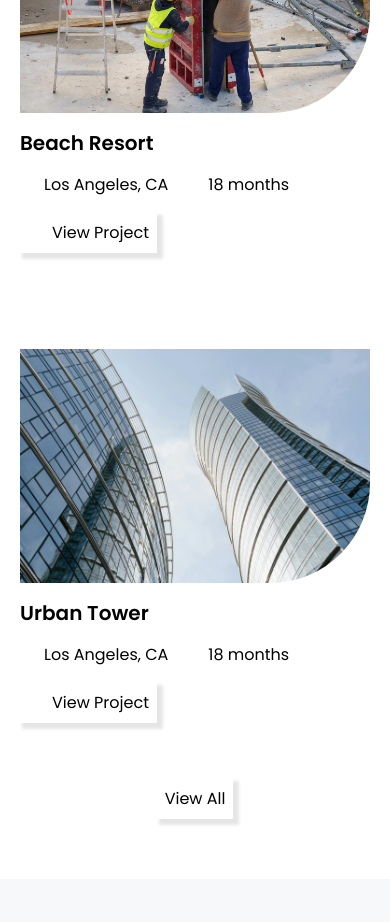
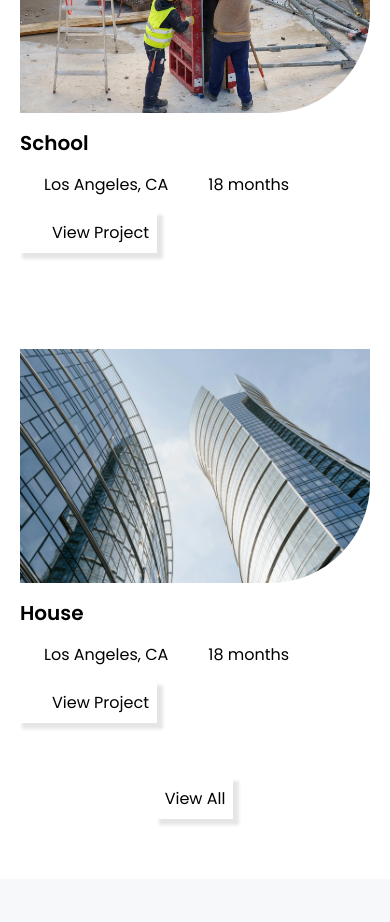
Before and after one commit to Daniel-rod99/SGKConstruction, a React (Vite) app: page / in a window 390 px wide. Shown: the part 4680-5602 px from the top of the page. Built offline with nearby package versions, Linux system fonts and the light colour scheme; some icons are missing.

Commit message:
Actualización del proyecto

```diff
--- a/src/App.tsx
+++ b/src/App.tsx
@@ -5,6 +5,7 @@ import Services from "./pages/Services";
 import Projects from "./pages/Projects";
 import Contact from "./pages/Contact";
 import ScrollToTop from "./components/ScrollToTop";
+import ProjectDetailPage from "./components/ProjectDetailPage";
 
 function App() {
   return (
@@ -16,6 +17,7 @@ function App() {
         <Route path="/services" element={<Services />} />
         <Route path="/projects" element={<Projects />} />
         <Route path="/contact" element={<Contact />} />
+        <Route path="/projects/:id" element={<ProjectDetailPage />} />
       </Routes>
     </>
   );
--- a/src/components/CustomButton.tsx
+++ b/src/components/CustomButton.tsx
@@ -1,19 +1,19 @@
 import { useNavigate } from "react-router-dom";
 import ArrowForwardIcon from "@mui/icons-material/ArrowForward";
 
-type RoutePaths = "/company-profile" | "/services" | "/projects" | "/contact";
-
 interface CustomButtonProps {
-  to?: RoutePaths; // Ahora opcional por si se usa solo como <button type="submit">
+  to?: string;
+  onClick?: () => void;
   children: string;
   className?: string;
   showArrow?: boolean;
   type?: "submit" | "button" | "reset";
-  disabled?: boolean; // ✅ CORRECTO
+  disabled?: boolean;
 }
 
 export default function CustomButton({
   to,
+  onClick,
   children,
   className,
   showArrow = false,
@@ -23,10 +23,12 @@ export default function CustomButton({
   const navigate = useNavigate();
 
   const DefaultButtonClass =
-    "shadow-[4px_4px_3px_2px_rgba(0,_0,_0,_0.1)] p-2 cursor-pointer transform transition duration-300 hover:scale-105 hover:text-[var(--color-secondary)] disabled:opacity-50 disabled:cursor-not-allowed";
+    "shadow-[4px_4px_3px_2px_rgba(0,_0,_0,_0.1)] p-2 cursor-pointer transform transition duration-300 hover:scale-105 hover:text-[var(--color-secondary)]";
 
   const handleClick = () => {
-    if (to && !disabled) {
+    if (onClick) {
+      onClick();
+    } else if (to) {
       navigate(to);
     }
   };
--- a/src/components/ProjectCard.tsx
+++ b/src/components/ProjectCard.tsx
@@ -1,6 +1,6 @@
+import { useNavigate } from "react-router-dom";
 import type { Project } from "../types/Project";
 import CustomImg from "./CustomImg";
-
 import FmdGoodOutlinedIcon from "@mui/icons-material/FmdGoodOutlined";
 import CalendarMonthOutlinedIcon from "@mui/icons-material/CalendarMonthOutlined";
 import CustomButton from "./CustomButton";
@@ -10,6 +10,8 @@ interface Props {
 }
 
 export default function ProjectCard({ project }: Props) {
+  const navigate = useNavigate();
+
   return (
     <div className="overflow-hidden">
       <CustomImg src={project.image} alt={project.title} />
@@ -31,7 +33,11 @@ export default function ProjectCard({ project }: Props) {
         </h3>
       </div>
       <div className="pb-4">
-        <CustomButton to="/services" showArrow>
+        <CustomButton
+          to="#"
+          onClick={() => navigate(`/projects/${project.id}`)}
+          showArrow
+        >
           View Project
         </CustomButton>
       </div>
--- /dev/null
+++ b/src/components/ProjectDetailPage.tsx
@@ -0,0 +1,85 @@
+import { useParams, useNavigate } from "react-router-dom";
+import { useState } from "react";
+import { projects } from "../data/projects";
+import Header from "../components/Header";
+import Footer from "../components/Footer";
+import ArrowBackIcon from "@mui/icons-material/ArrowBack";
+import ContactForm from "./ContactForm";
+
+export default function ProjectDetailPage() {
+  const { id } = useParams<{ id: string }>();
+  const navigate = useNavigate();
+  const project = projects.find((p) => p.id === Number(id));
+
+  const [activeImage, setActiveImage] = useState(project?.gallery[0] || "");
+
+  if (!project) {
+    return (
+      <>
+        <Header />
+        <div className="py-20 text-center">
+          <h1 className="text-3xl font-semibold">Project not found</h1>
+        </div>
+        <Footer />
+      </>
+    );
+  }
+
+  return (
+    <>
+      <Header />
+      <div className="py-20 px-5 md:px-10 max-w-[1600px] mx-auto">
+        {/* Botón Volver */}
+        <button
+          onClick={() => navigate(-1)}
+          className="mb-8 flex items-center gap-2 text-[var(--color-primary)] hover:text-[var(--color-secondary)] transition"
+        >
+          <ArrowBackIcon /> Back to Projects
+        </button>
+
+        {/* Info principal */}
+        <h1 className="text-4xl lg:text-6xl font-bold mb-6">{project.title}</h1>
+        <p className="text-lg text-gray-700 mb-4">{project.description}</p>
+        <p className="text-xl font-semibold mb-8">Price: {project.price}</p>
+
+        {/* Imagen principal con transición */}
+        <div className="mb-6 w-full h-[400px] md:h-[500px] lg:h-[700px] overflow-hidden rounded-lg shadow-lg">
+          <img
+            src={activeImage}
+            alt={project.title}
+            className="w-full h-full object-cover transition-opacity duration-500 ease-in-out"
+            key={activeImage} // fuerza la animación al cambiar
+          />
+        </div>
+
+        {/* Miniaturas - scroll horizontal si son muchas */}
+        <div className="flex gap-4 overflow-x-auto pb-4 mb-8">
+          {project.gallery.map((img, idx) => (
+            <img
+              key={idx}
+              src={img}
+              alt={`${project.title} ${idx + 1}`}
+              onClick={() => setActiveImage(img)}
+              className={`w-28 h-20 object-cover rounded-lg cursor-pointer border-2 flex-shrink-0 transition ${
+                img === activeImage
+                  ? "border-[var(--color-secondary)]"
+                  : "border-transparent"
+              }`}
+            />
+          ))}
+        </div>
+
+        {/* Características */}
+        <h2 className="text-2xl font-semibold mb-4">Key Features</h2>
+        <ul className="list-disc pl-6 space-y-2">
+          {project.features.map((feature, idx) => (
+            <li key={idx}>{feature}</li>
+          ))}
+        </ul>
+      </div>
+
+      <ContactForm />
+      <Footer />
+    </>
+  );
+}
--- a/src/data/projects.ts
+++ b/src/data/projects.ts
@@ -8,6 +8,16 @@ export const projects: Project[] = [
     position: "Los Angeles, CA",
     time: "18 months",
     category: "Residential",
+    price: "$2,500,000",
+    description:
+      "A modern luxury villa with open spaces, premium finishes, and breathtaking views of the ocean. Designed with energy efficiency and comfort in mind.",
+    gallery: ["/building.webp", "/tower.webp", "/villa3.webp"],
+    features: [
+      "5 bedrooms, 6 bathrooms",
+      "Infinity pool with ocean view",
+      "Solar panel system",
+      "Smart home automation",
+    ],
   },
   {
     id: 2,
@@ -16,86 +26,123 @@ export const projects: Project[] = [
     position: "Los Angeles, CA",
     time: "18 months",
     category: "Hospitality",
+    price: "$4,200,000",
+    description:
+      "State-of-the-art office space in the heart of the city, featuring modern design, flexible work areas, and eco-friendly construction.",
+    gallery: ["/office1.webp", "/office2.webp", "/office3.webp"],
+    features: [
+      "Open space workstations",
+      "Conference halls",
+      "Underground parking",
+      "LEED Gold Certification",
+    ],
   },
   {
     id: 3,
-    title: "Beach Resort",
+    title: "School",
     image: "/building.webp",
     position: "Los Angeles, CA",
     time: "18 months",
-    category: "Educational",
+    category: "Residential",
+    price: "$2,500,000",
+    description:
+      "A modern luxury villa with open spaces, premium finishes, and breathtaking views of the ocean. Designed with energy efficiency and comfort in mind.",
+    gallery: ["/villa1.webp", "/villa2.webp", "/villa3.webp"],
+    features: [
+      "5 bedrooms, 6 bathrooms",
+      "Infinity pool with ocean view",
+      "Solar panel system",
+      "Smart home automation",
+    ],
   },
   {
     id: 4,
-    title: "Urban Tower",
+    title: "House",
     image: "/tower.webp",
     position: "Los Angeles, CA",
     time: "18 months",
-    category: "Bussines",
+    category: "Hospitality",
+    price: "$4,200,000",
+    description:
+      "State-of-the-art office space in the heart of the city, featuring modern design, flexible work areas, and eco-friendly construction.",
+    gallery: ["/office1.webp", "/office2.webp", "/office3.webp"],
+    features: [
+      "Open space workstations",
+      "Conference halls",
+      "Underground parking",
+      "LEED Gold Certification",
+    ],
   },
   {
-    id: 1,
-    title: "Luxury Villa",
-    image: "/building.webp",
-    position: "Los Angeles, CA",
-    time: "18 months",
-    category: "Educational",
-  },
-  {
-    id: 2,
-    title: "Modern Office",
-    image: "/tower.webp",
-    position: "Los Angeles, CA",
-    time: "18 months",
-    category: "Residential",
-  },
-  {
-    id: 3,
-    title: "Beach Resort",
-    image: "/building.webp",
-    position: "Los Angeles, CA",
-    time: "18 months",
-    category: "Hospitality",
-  },
-  {
-    id: 4,
-    title: "Urban Tower",
-    image: "/tower.webp",
-    position: "Los Angeles, CA",
-    time: "18 months",
-    category: "Bussines",
-  },
-  {
-    id: 1,
+    id: 5,
     title: "Luxury Villa",
     image: "/building.webp",
     position: "Los Angeles, CA",
     time: "18 months",
     category: "Residential",
+    price: "$2,500,000",
+    description:
+      "A modern luxury villa with open spaces, premium finishes, and breathtaking views of the ocean. Designed with energy efficiency and comfort in mind.",
+    gallery: ["/building.webp", "/tower.webp", "/villa3.webp"],
+    features: [
+      "5 bedrooms, 6 bathrooms",
+      "Infinity pool with ocean view",
+      "Solar panel system",
+      "Smart home automation",
+    ],
   },
   {
-    id: 2,
+    id: 6,
     title: "Modern Office",
     image: "/tower.webp",
     position: "Los Angeles, CA",
     time: "18 months",
-    category: "Educational",
+    category: "Hospitality",
+    price: "$4,200,000",
+    description:
+      "State-of-the-art office space in the heart of the city, featuring modern design, flexible work areas, and eco-friendly construction.",
+    gallery: ["/office1.webp", "/office2.webp", "/office3.webp"],
+    features: [
+      "Open space workstations",
+      "Conference halls",
+      "Underground parking",
+      "LEED Gold Certification",
+    ],
   },
   {
-    id: 3,
-    title: "Beach Resort",
+    id: 7,
+    title: "School",
     image: "/building.webp",
     position: "Los Angeles, CA",
     time: "18 months",
-    category: "Hospitality",
+    category: "Residential",
+    price: "$2,500,000",
+    description:
+      "A modern luxury villa with open spaces, premium finishes, and breathtaking views of the ocean. Designed with energy efficiency and comfort in mind.",
+    gallery: ["/villa1.webp", "/villa2.webp", "/villa3.webp"],
+    features: [
+      "5 bedrooms, 6 bathrooms",
+      "Infinity pool with ocean view",
+      "Solar panel system",
+      "Smart home automation",
+    ],
   },
   {
-    id: 4,
-    title: "Urban Tower",
+    id: 8,
+    title: "House",
     image: "/tower.webp",
     position: "Los Angeles, CA",
     time: "18 months",
-    category: "Bussines",
+    category: "Hospitality",
+    price: "$4,200,000",
+    description:
+      "State-of-the-art office space in the heart of the city, featuring modern design, flexible work areas, and eco-friendly construction.",
+    gallery: ["/office1.webp", "/office2.webp", "/office3.webp"],
+    features: [
+      "Open space workstations",
+      "Conference halls",
+      "Underground parking",
+      "LEED Gold Certification",
+    ],
   },
-  // agrega más sin repetir código
 ];
```
Also changed, not shown: src/pages/Projects.tsx (+41 -2 lines), src/types/Project.ts (+6 -2 lines).
